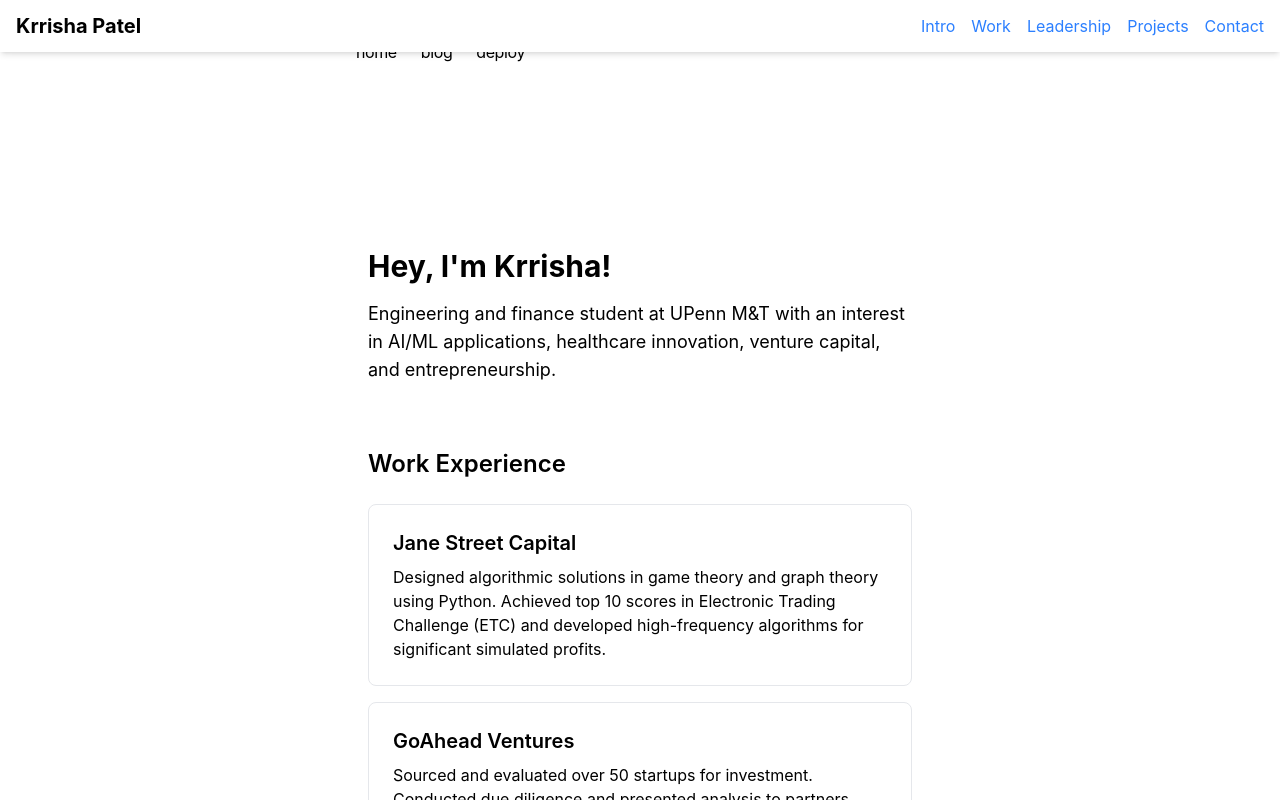
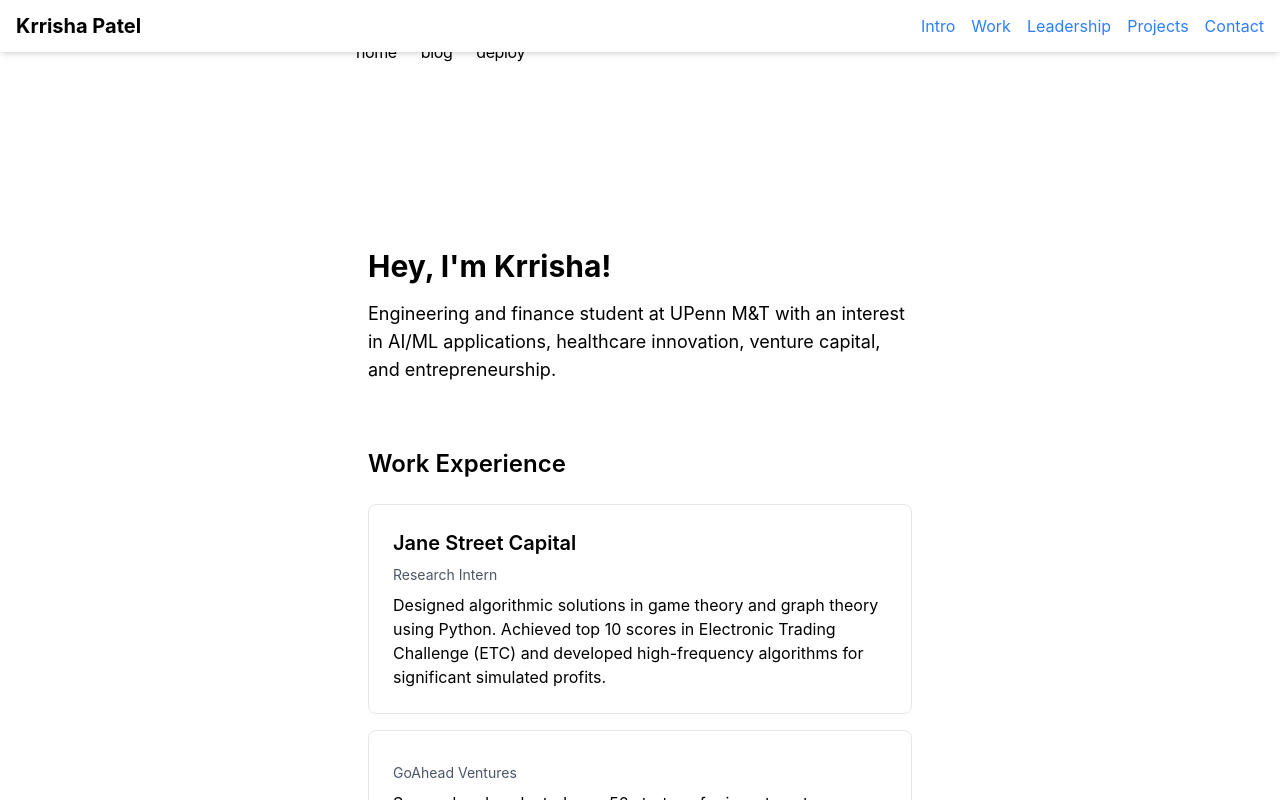
Before and after one commit to krrishapatel/Krrisha-Patel-Portfolio, a Next.js app: page / in a window 1280 px wide. Shown: the top 800 px of the page. Built offline with nearby package versions, Linux system fonts and the light colour scheme.

Commit message:
Update page.tsx

```diff
--- a/app/page.tsx
+++ b/app/page.tsx
@@ -38,7 +38,8 @@ export default function Portfolio() {
         <section id="work" className="mb-16">
           <h2 className="text-2xl font-semibold mb-6">Work Experience</h2>
           <WorkCard
-            title="Jane Street Capital"
+            company="Jane Street Capital"
+            title="Research Intern"
             description="Designed algorithmic solutions in game theory and graph theory using Python. Achieved top 10 scores in Electronic Trading Challenge (ETC) and developed high-frequency algorithms for significant simulated profits."
           />
           <WorkCard
@@ -130,9 +131,10 @@ export default function Portfolio() {
   );
 }
 
-const WorkCard = ({ title, description }) => (
+const WorkCard = ({ company, title, description }) => (
   <div className="border border-gray-200 rounded-lg p-6 hover:shadow-md transition duration-300 mb-4">
-    <h3 className="text-xl font-semibold mb-2">{title}</h3>
+    <h3 className="text-xl font-semibold mb-2">{company}</h3>
+    {title && <p className="text-sm text-gray-600 mb-2">{title}</p>}
     <p>{description}</p>
   </div>
 );
```
